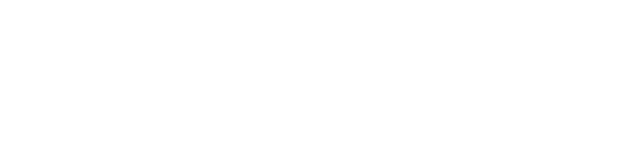
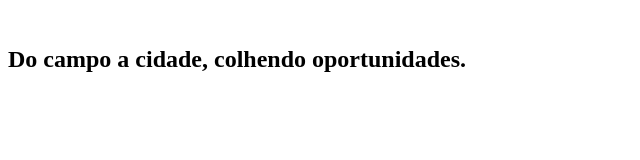
Before and after one commit to YuiMochiMochi/concurso_agrinho, a plain HTML site: page index.html in a window 1280 px wide. Shown: the whole page, without its empty margins (0-640 px from the left). Drawn offline with Linux system fonts and the light colour scheme.

Commit message:
dividindo

```diff
--- a/index.html
+++ b/index.html
@@ -4,9 +4,20 @@
     <meta charset="UTF-8">
     <meta name="viewport" content="width=device-width, initial-scale=1.0">
     <link rel="stylesheet" href="style.css">
-    <title>Document</title>
+    <title>Agrinho</title>
 </head>
 <body>
+    <section>
+        <div>
+            <footer>
+                <img src="" alt="">
+            </footer>
+        </div>
+        <div>
+            <h1>Do campo a cidade, colhendo oportunidades.</h1>
+
+        </div>
+    </section>
 
 </body>
 </html>
```
